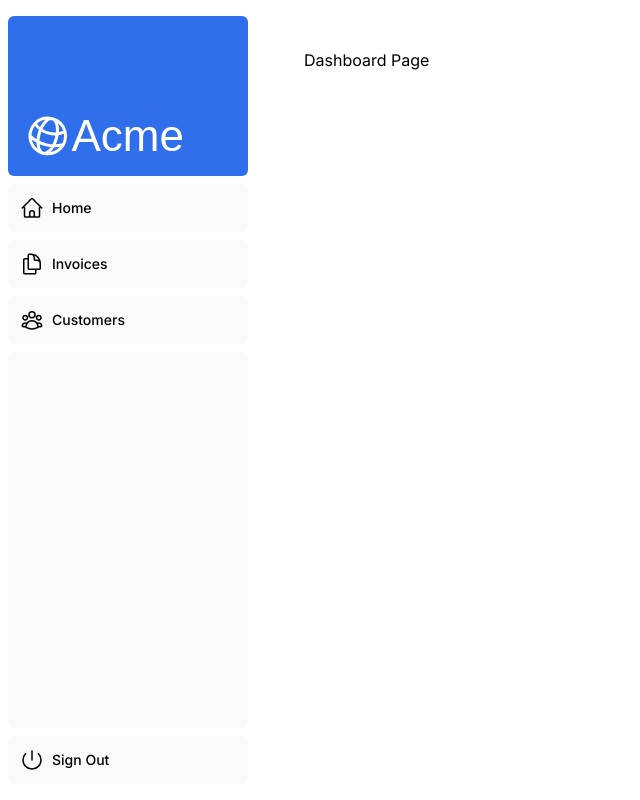
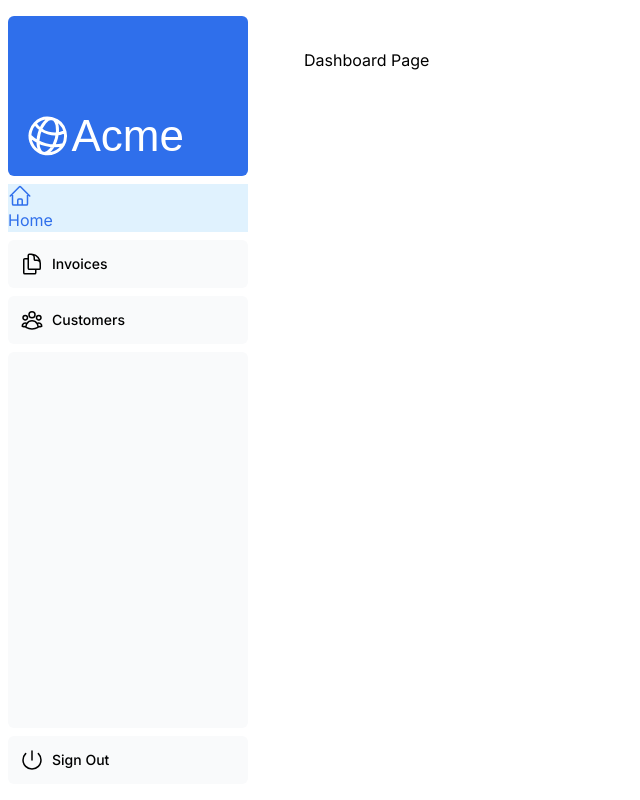
Before and after one commit to MaxE688/Next.js-Tutorial, a Next.js app: page /dashboard in a window 1280 px wide. Shown: the whole page, without its empty margins (0-640 px from the left). Built offline with nearby package versions, Linux system fonts and the light colour scheme; a web font is replaced by a local one.

Commit message:
Stylize active link in nav bar

```diff
--- a/app/ui/dashboard/nav-links.tsx
+++ b/app/ui/dashboard/nav-links.tsx
@@ -1,8 +1,12 @@
+"use client";
+
 import {
   UserGroupIcon,
   HomeIcon,
   DocumentDuplicateIcon,
 } from '@heroicons/react/24/outline';
+import Link from 'next/link';
+import { usePathname } from 'next/navigation';
 
 // Map of links to display in the side navigation.
 // Depending on the size of the application, this would be stored in a database.
@@ -17,19 +21,25 @@ const links = [
 ];
 
 export default function NavLinks() {
+
+	const pathName = usePathname();
+
   return (
     <>
       {links.map((link) => {
         const LinkIcon = link.icon;
         return (
-          <a
+          <Link
             key={link.name}
             href={link.href}
-            className="flex h-[48px] grow items-center justify-center gap-2 rounded-md bg-gray-50 p-3 text-sm font-medium hover:bg-sky-100 hover:text-blue-600 md:flex-none md:justify-start md:p-2 md:px-3"
-          >
+            className={
+				pathName === link.href ? ' bg-sky-100 text-blue-600':'' + " flex h-[48px] grow items-center justify-center gap-2 rounded-md bg-gray-50 p-3 text-sm font-medium hover:bg-sky-100 hover:text-blue-600 md:flex-none md:justify-start md:p-2 md:px-3"
+
+			}
+		  >
             <LinkIcon className="w-6" />
             <p className="hidden md:block">{link.name}</p>
-          </a>
+          </Link>
         );
       })}
     </>
```
